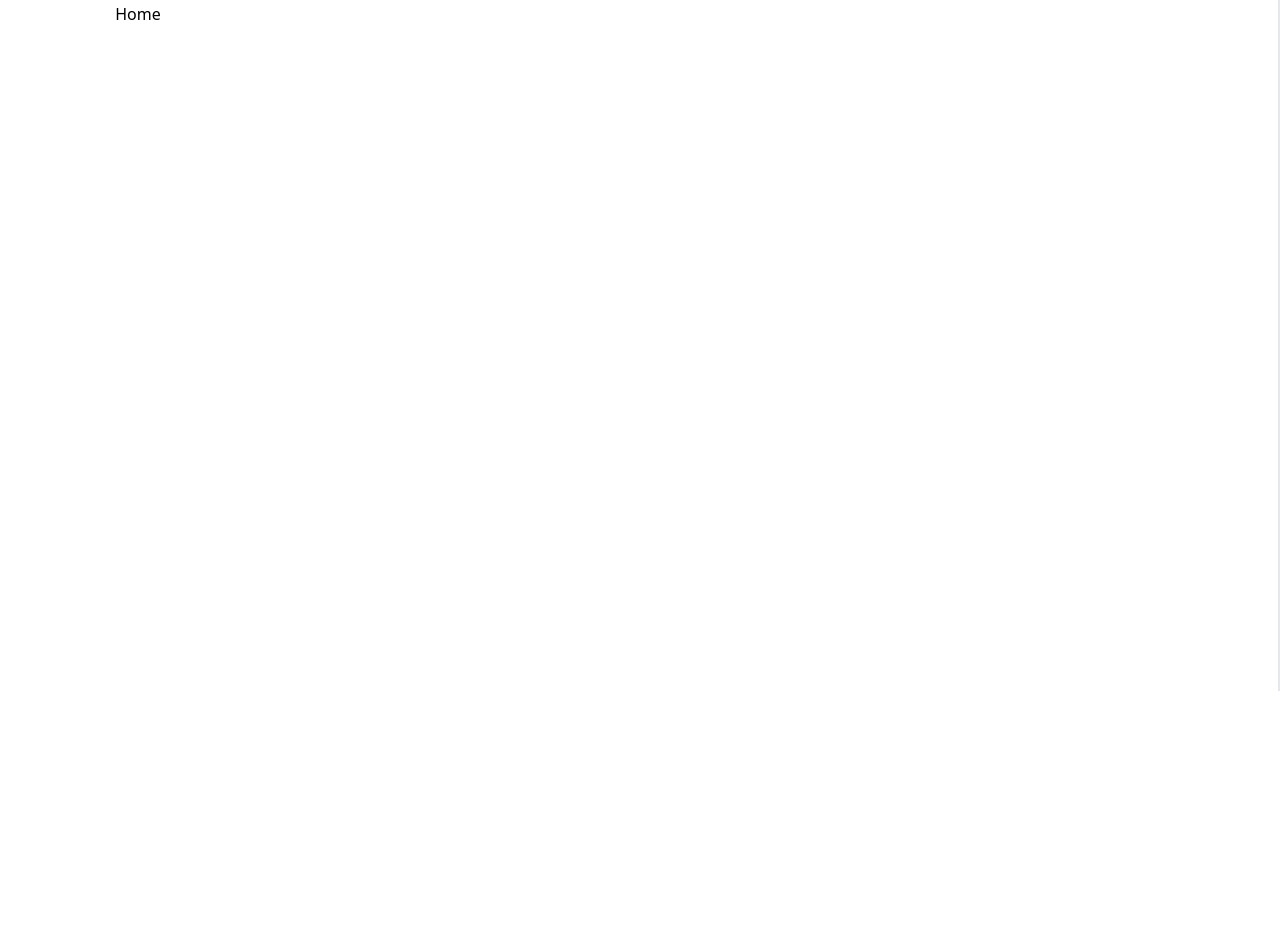
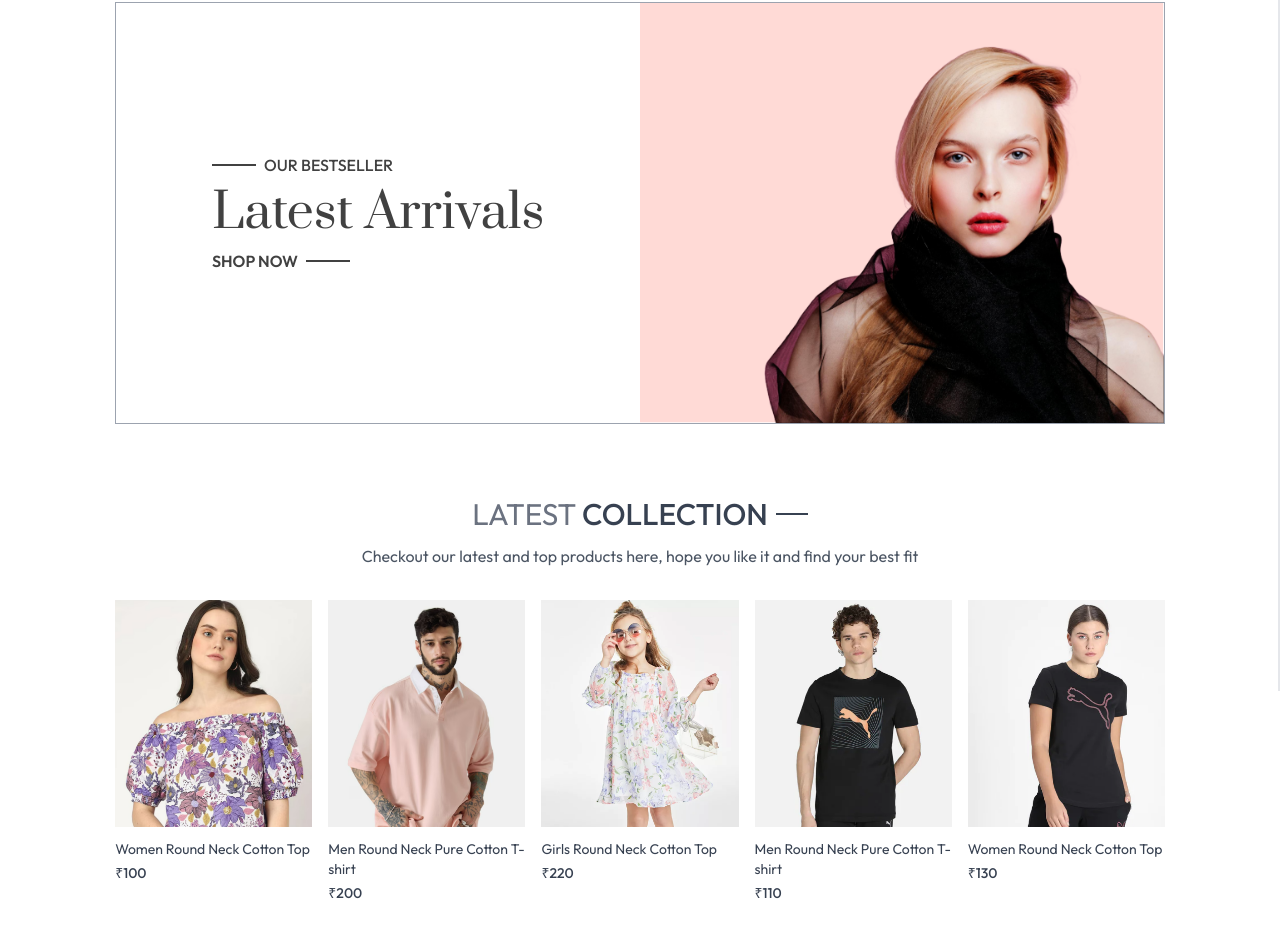
Before and after one commit to taahir-khhan/E-Commerce-App, a React app: page / in a window 1280 px wide. Shown: the part 109-1034 px from the top of the page. Before the commit the page ends 800 px from the top, so only its background shows below. Built offline with nearby package versions, Linux system fonts and the light colour scheme; the HTML template or start-up script is replaced by a standard one.

Commit message:
more work on e-commerce app

```diff
--- /dev/null
+++ b/src/components/BestSeller.jsx
@@ -0,0 +1,42 @@
+import React, { useContext, useEffect, useState } from "react";
+import { ProductItem, Title } from "../components";
+import { shopContext } from "../context/ShopContext";
+
+const BestSeller = () => {
+  const { products } = useContext(shopContext);
+  const [bestSeller, setBestSeller] = useState([]);
+
+  useEffect(() => {
+    const bestSellerProducts = products.filter(
+      (item) => item.bestseller === true
+    );
+    setBestSeller(bestSellerProducts);
+    console.log(bestSellerProducts);
+  }, []);
+
+  return (
+    <div className="my-10">
+      <div className="text-center py-8 text-3xl">
+        <Title text1={"BEST"} text2={"SELLER"} />
+        <p className="w-3/4 m-auto text-xs sm:text-sm md:text-base text-gray-600">
+          Checkout our TOP best seller products here, hope you like it and find
+          your best fit
+        </p>
+      </div>
+
+      <div className="grid grid-cols-2 md:grid-cols-3 lg:grid-cols-4 xl:grid-cols-5 gap-x-4 gap-y-6">
+        {bestSeller.map((item, idx) => (
+          <ProductItem
+            key={idx}
+            id={item._id}
+            img={item.image}
+            name={item.name}
+            price={item.price}
+          />
+        ))}
+      </div>
+    </div>
+  );
+};
+
+export default BestSeller;
--- /dev/null
+++ b/src/components/Hero.jsx
@@ -0,0 +1,32 @@
+import React from "react";
+import { assets } from "../assets/frontend_assets/assets";
+
+function Hero() {
+  return (
+    <div className="flex flex-col sm:flex-row border border-gray-400">
+      {/* Hero left side */}
+      <div className="w-full sm:w-1/2 flex items-center justify-center py-10 sm:py-0">
+        <div className="text-[#414141]">
+          <div className="flex items-center gap-2">
+            <p className="w-8 sm:w-11 h-[2px] bg-[#414141]"></p>
+            <p className="font-medium text-sm md:text-base">OUR BESTSELLER</p>
+          </div>
+
+          <h1 className="prata-regular text-3xl sm:py-3 lg:text-5xl leading-relaxed">
+            Latest Arrivals
+          </h1>
+
+          <div className="flex items-center gap-2">
+            <p className="font-semibold text-sm md:text-base">SHOP NOW</p>
+            <p className="w-8 sm:w-11 h-[2px] bg-[#414141]"></p>
+          </div>
+        </div>
+      </div>
+
+      {/* Hero right side */}
+      <img className="w-full sm:w-1/2" src={assets.hero_img} alt="hero-img" />
+    </div>
+  );
+}
+
+export default Hero;
--- /dev/null
+++ b/src/components/LatestCollection.jsx
@@ -0,0 +1,38 @@
+import React, { useContext, useEffect, useState } from "react";
+import { ProductItem, Title } from "../components";
+import { shopContext } from "../context/ShopContext";
+
+const LatestCollection = () => {
+  const { products } = useContext(shopContext);
+  const [latestProducts, setLatestProducts] = useState([]);
+
+  useEffect(() => {
+    setLatestProducts(products.slice(0, 10));
+  }, []);
+
+  return (
+    <div className="my-10">
+      <div className="text-center py-8 text-3xl">
+        <Title text1={"LATEST"} text2={"COLLECTION"} />
+        <p className="w-3/4 m-auto text-xs sm:text-sm md:text-base text-gray-600">
+          Checkout our latest and top products here, hope you like it and find
+          your best fit
+        </p>
+      </div>
+
+      <div className="grid grid-cols-2 md:grid-cols-3 lg:grid-cols-4 xl:grid-cols-5 gap-x-4 gap-y-6">
+        {latestProducts.map((item, idx) => (
+          <ProductItem
+            key={idx}
+            id={item._id}
+            img={item.image}
+            name={item.name}
+            price={item.price}
+          />
+        ))}
+      </div>
+    </div>
+  );
+};
+
+export default LatestCollection;
--- a/src/components/Navbar.jsx
+++ b/src/components/Navbar.jsx
@@ -6,11 +6,13 @@
   const [visible, setVisible] = useState(false);
   return (
     <div className="flex items-center justify-between py-5 font-medium">
-      <img
-        className="w-[180px] sm:w-[250px]"
-        src={assets.logo}
-        alt="page-logo"
-      />
+      <Link to="/">
+        <img
+          className="w-[180px] sm:w-[250px]"
+          src={assets.logo}
+          alt="page-logo"
+        />
+      </Link>
 
       <ul className="hidden lg:flex gap-5  text-gray-700">
         <NavLink to="/" className="flex flex-col items-center gap-1">
--- /dev/null
+++ b/src/components/ProductItem.jsx
@@ -0,0 +1,25 @@
+import React, { useContext } from "react";
+import { Link } from "react-router-dom";
+import { shopContext } from "../context/ShopContext";
+
+const ProductItem = ({ id, img, name, price }) => {
+  const { currency } = useContext(shopContext);
+  return (
+    <Link className="text-gray-700 cursor-pointer" to={`/product/${id}`}>
+      <div className="overflow-hidden">
+        <img
+          className="hover:scale-110 transition ease-in-out"
+          src={img[0]}
+          alt=""
+        />
+      </div>
+      <p className="pt-3 pb-1 text-sm">{name}</p>
+      <p className="text-sm font-medium">
+        {currency}
+        {price}
+      </p>
+    </Link>
+  );
+};
+
+export default ProductItem;
--- /dev/null
+++ b/src/components/Title.jsx
@@ -0,0 +1,14 @@
+import React from "react";
+
+const Title = ({ text1, text2 }) => {
+  return (
+    <div className="inline-flex gap-2 items-center mb-3">
+      <p className="text-gray-500">
+        {text1} <span className="text-gray-700 font-medium">{text2}</span>
+      </p>
+      <p className="w-8 h-[1px] sm:h-[2px] bg-gray-700"></p>
+    </div>
+  );
+};
+
+export default Title;
--- a/src/components/index.js
+++ b/src/components/index.js
@@ -1,3 +1,8 @@
+import BestSeller from "./BestSeller";
+import Hero from "./Hero";
+import LatestCollection from "./LatestCollection";
 import Navbar from "./Navbar";
+import ProductItem from "./ProductItem";
+import Title from "./Title";
 
-export { Navbar };
+export { BestSeller, Hero, LatestCollection, Navbar, ProductItem, Title };
--- /dev/null
+++ b/src/context/ShopContext.jsx
@@ -0,0 +1,18 @@
+import { createContext } from "react";
+import { products } from "../assets/frontend_assets/assets";
+
+export const shopContext = createContext();
+
+const ShopContextProvider = ({ children }) => {
+  const currency = "₹";
+  const delivery_fee = 10;
+  const value = {
+    products,
+    currency,
+    delivery_fee,
+  };
+
+  return <shopContext.Provider value={value}>{children}</shopContext.Provider>;
+};
+
+export default ShopContextProvider;
--- a/src/index.css
+++ b/src/index.css
@@ -1,3 +1,5 @@
+@import url("https://fonts.googleapis.com/css2?family=Outfit:wght@100..900&family=Prata&display=swap");
+
 @tailwind base;
 @tailwind components;
 @tailwind utilities;
@@ -5,3 +7,20 @@
 a.active hr {
   display: block;
 }
+
+* {
+  font-family: "Outfit", sans-serif;
+}
+
+.prata-regular {
+  font-family: "Prata", serif;
+  font-weight: 400;
+  font-style: normal;
+}
+
+@media (max-width: 645px) {
+  a.active {
+    background-color: black;
+    color: white;
+  }
+}
--- a/src/main.jsx
+++ b/src/main.jsx
@@ -2,10 +2,13 @@
 import { createRoot } from "react-dom/client";
 import { BrowserRouter } from "react-router-dom";
 import App from "./App.jsx";
+import ShopContextProvider from "./context/ShopContext.jsx";
 import "./index.css";
 
 createRoot(document.getElementById("root")).render(
   <BrowserRouter>
-    <App />
+    <ShopContextProvider>
+      <App />
+    </ShopContextProvider>
   </BrowserRouter>
 );
--- a/src/pages/Home.jsx
+++ b/src/pages/Home.jsx
@@ -1,7 +1,14 @@
 import React from "react";
+import { BestSeller, Hero, LatestCollection } from "../components";
 
 const Home = () => {
-  return <div>Home</div>;
+  return (
+    <div>
+      <Hero />
+      <LatestCollection />
+      <BestSeller />
+    </div>
+  );
 };
 
 export default Home;
```
